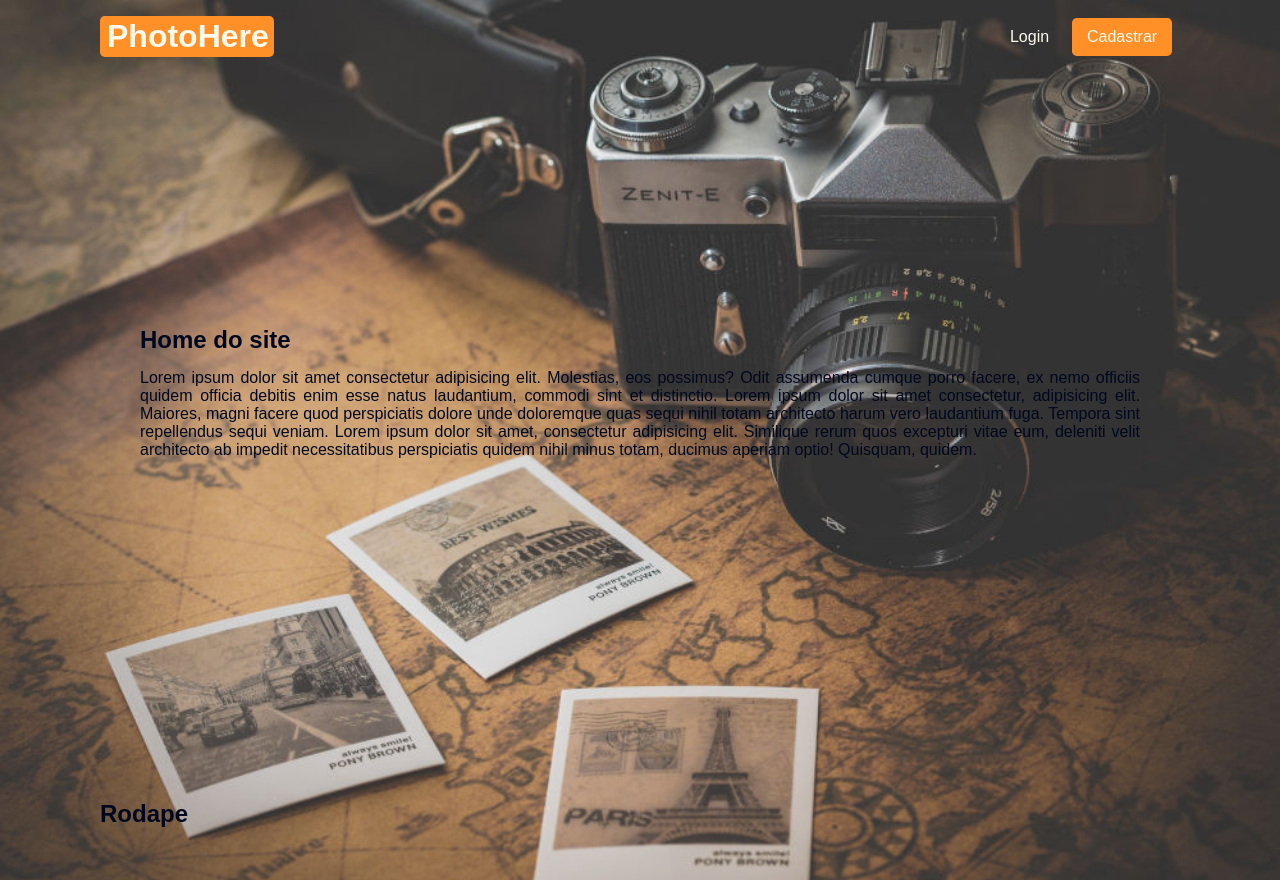
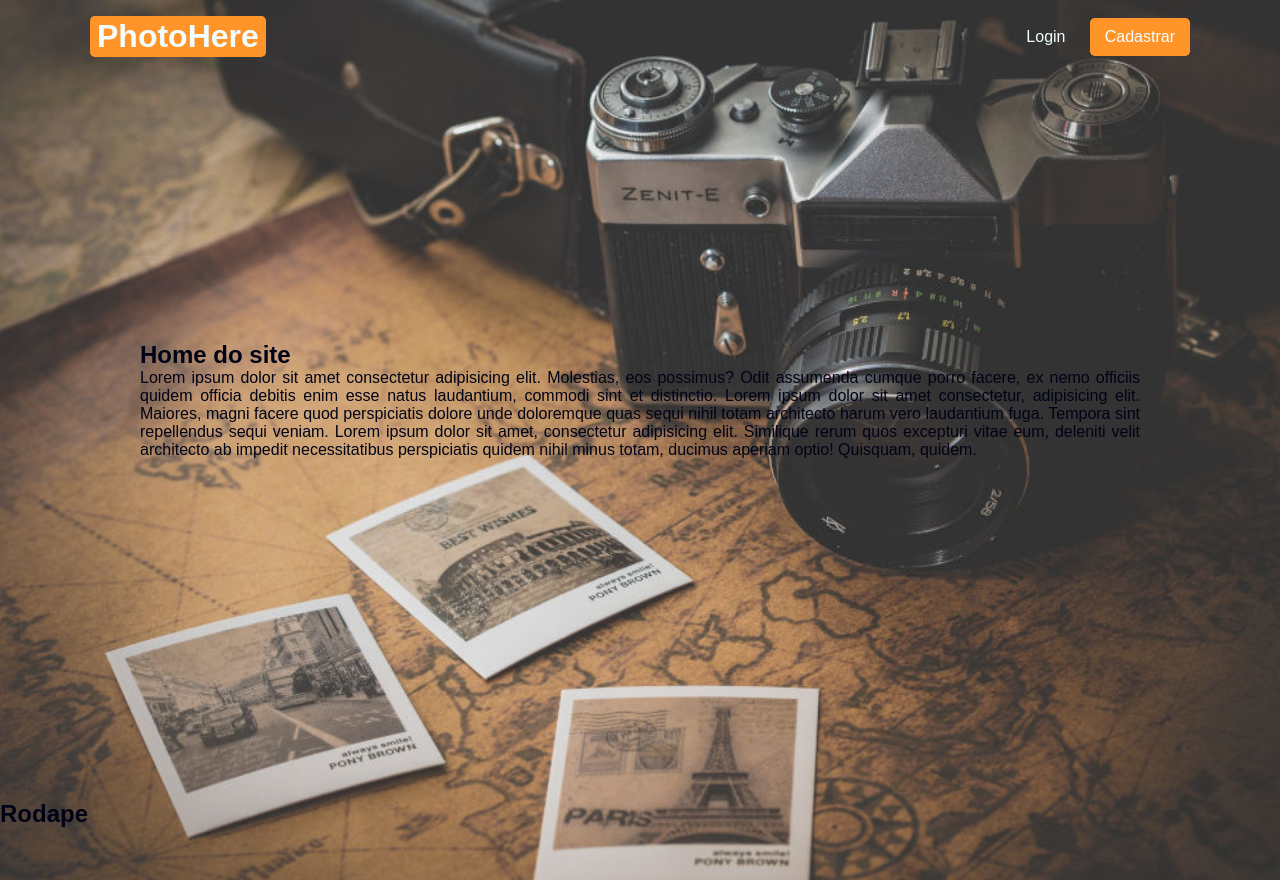
Before and after one commit to Mallaguetti/PhotoHere, a PHP site: page / in a window 1280 px wide. Run offline with PHP 8.4, Linux system fonts and the light colour scheme.

Commit message:
simplificado

```diff
--- a/estilos/_main.css
+++ /dev/null
@@ -1,69 +0,0 @@
-@charset "UTF-8";
-:root{
-    --cor1:#00294F;
-    --cor2:#0056a7;
-    --cor3:#3E89CF;
-    --cor4:#ffd6b0;
-    --cor5:#ff9028;
-    --escuro:#00081f;
-    --claro:#fff9ec;
-}
-*{
-    font-family: Arial, Helvetica, sans-serif;
-    margin: 0;
-    padding: 0;
-}
-body{
-    background-color:var(--claro);
-    color:var(--escuro);
-    text-align:justify;
-}
-header {
-    position:fixed;
-    width:100vw;
-    padding-top:2vh;
-}
-main{
-    min-height:90vh;
-    min-width:260px;
-}
-footer{
-    min-height:10vh;
-}
-section{
-    height:100vh;
-    width:86%;
-    max-width:1000px;
-    display:flex;
-    align-items:center;
-    padding:0 max(7%, calc(50% - 500px));
-}
-p{
-    text-align:justify;
-    margin:15px 0px;
-}
-.tudo{
-    max-width:1200px;
-    height:100%;
-    margin:auto;
-    display:flex;
-    align-content:space-between;
-}
-.tudo > *{
-    width:100%;
-    padding:0 5%;
-}
-.centro{
-    margin:auto 0;
-}
-.base{
-    margin:auto 0 0;
-}
-.logo{
-    width: unset;
-}
-#logo{
-    border-radius:.3rem;
-    background-color:var(--cor5);
-    padding:2px 7px;
-}
--- /dev/null
+++ b/estilos/_principal.css
@@ -0,0 +1,76 @@
+@charset "UTF-8";
+:root{
+    --cor1:#FF9429;
+    --cor2:#ffca95;
+    --cor3:#CCA175;
+    --cor4:#ffc400;
+    --escuro:#000316;
+    --claro:#f1fdff;
+}
+*{
+    font-family:Arial,Helvetica,sans-serif;
+    margin:0;
+    padding:0;
+    text-decoration:none;
+    text-align:justify;
+}
+body{
+    background-color:var(--claro);
+    color:var(--escuro);
+}
+header{
+    position:fixed;
+    width:94%;
+    max-width:1100px;
+    padding:2vh max(3%, calc(50% - 550px));
+    display:flex;
+    justify-content:space-between;
+    align-items:center;
+}
+main{
+    min-height:90vh;
+    min-width:260px;
+}
+footer{
+    min-height:10vh;
+}
+nav{
+    width:100%;
+    display:flex;
+    justify-content:flex-end;
+}
+section{
+    width:86%;
+    max-width:1000px;
+    min-height:100vh;
+    padding:0 max(7%,calc(50% - 500px));
+}
+#logo{
+    border-radius:.3rem;
+    padding:2px 7px;
+}
+.bt{
+    background-color:var(--cor1);
+    color:var(--claro);
+    text-align:center;
+    cursor:pointer;
+    padding:10px 15px;
+    border-radius:.3rem;
+}
+.bt:hover{
+    color:var(--cor2);
+    transition:200ms;
+}
+.flex{
+    display:flex;
+    align-items:center;
+    align-content:center;
+    justify-content: space-around;
+    align-content: space-around;
+}
+.topo{
+
+}
+.base{
+
+}
--- a/estilos/desktop/_mainD.css
+++ /dev/null
@@ -1,6 +0,0 @@
-body{
-    font-size: 110%;
-}
-#logo{
-    font-size: 340%;
-}
--- a/estilos/desktop/indexD.css
+++ /dev/null
@@ -1,5 +0,0 @@
-#fotografo{
-    visibility: visible;
-    position: unset;
-    width: 40%;
-}
--- a/estilos/index.css
+++ /dev/null
@@ -1,10 +0,0 @@
-body{
-    background-image:url(../img/camera.jpg);
-    background-size:auto max(100vh, 75vw);
-    background-position:center 0;
-    background-repeat:no-repeat;
-}
-#fotografo{
-    visibility: hidden;
-    position: absolute;
-}
--- a/estilos/menu.css
+++ /dev/null
@@ -1,30 +0,0 @@
-nav{
-    display:flex;
-    align-items: center ;
-    justify-content:flex-end;
-}
-.bt{
-    text-align:center;
-    background-color:var(--cor3);
-    color:var(--claro);
-    cursor:pointer;
-    margin-right:1%;
-    padding:10px 15px;
-    border-top-right-radius:0.3rem;
-    border-top-left-radius:0.3rem;
-}
-.bt:hover{
-    color:var(--cor4);
-    transition:200ms;
-}
-.selecionado{
-    background-color:unset;
-}
-#cadastrar{
-    border-radius:.3rem;
-    background-color:var(--cor5);
-}
-#login{
-    background-color:unset;
-    box-shadow:unset;
-}
--- /dev/null
+++ b/estilos/paginas/index.css
@@ -0,0 +1,18 @@
+body{
+    background-image:url(../../img/camera.jpg);
+    background-size:auto max(100vh, 75vw);
+    background-position:center 0;
+    background-repeat:no-repeat;
+}
+nav{
+    display:flex;
+    align-items:center;
+    align-content:center;
+}
+nav a{
+    margin-left:1%;
+}
+#login{
+    background-color:unset;
+    box-shadow:unset;
+}
--- a/index.html
+++ b/index.html
@@ -2,28 +2,33 @@
 <head lang="pt-br">
     <title>Pagina</title>
     <meta charset="UTF-8">
-    <link rel="stylesheet" type="text/css" href="estilos/_main.css">
-    <link rel="stylesheet" type="text/css" href="estilos/index.css">
-    <link rel="stylesheet" type="text/css" href="estilos/menu.css">
-    <link rel="stylesheet" type="text/css" media="screen and (min-width:800px)" href="estilos/desktop/indexD.css">
+    <link rel="stylesheet" type="text/css" href="estilos/_principal.css">
+    <link rel="stylesheet" type="text/css" href="estilos/paginas/index.css">
+    <!--<link rel="stylesheet" type="text/css" media="screen and (min-width:800px)" href="estilos/desktop/indexD.css">-->
 </head>
 <body>
     <header>
-        <div class="tudo">
-            <div class="logo">
-                <div class="bt"id="logo">
-                    <h1 onclick="pgIni()">PhotoHere</h1>
+        <a href="index.html">
+            <div class="bt"id="logo">
+                <h1>PhotoHere</h1>
+            </div>
+        </a>
+        <nav>
+            <a href="login.html">
+                <div class="bt"id="login">
+                    <p>Login</p>
                 </div>
-            </div>
-            <nav>
-                <div class="bt" id="login" onclick="pgMen()">Login</div>
-                <div class="bt" id="cadastrar" onclick="pgHom()">Cadastrar</div>
-            </nav>
-        </div>
+            </a>
+            <a href="cadastro.html">
+                <div class="bt">
+                    <p>Cadastrar</p>
+                </div>
+            </a>
+        </nav>
     </header>
     <main>
-        <section>
-            <div class="centro">
+        <section class="flex">
+            <div>
                 <h2>Home do site</h2>
                 <p>
                 Lorem ipsum dolor sit amet consectetur adipisicing elit. Molestias, eos possimus? Odit assumenda cumque porro facere, ex nemo officiis quidem officia debitis enim esse natus laudantium, commodi sint et distinctio.
@@ -33,7 +38,7 @@
         </section>
     </main>
     <footer>
-        <div class="tudo">
+        <div>
             <h2>Rodape</h2>
         </div>
     </footer>
```
Also changed, not shown: cadastro.html (+16 -27 lines), estilos/desktop/perfilFotografo.css (deleted, +0 -12 lines), estilos/desktop/verFotografo.css (deleted, +0 -24 lines), estilos/formulario.css (+16 -7 lines), login.html (+15 -26 lines), estilos/velho_links.css (renamed from estilos/links.css), estilos/velho_mostrarFotografo.css (renamed from estilos/mostrarFotografo.css), estilos/velho_mostrarImagem.css (renamed from estilos/mostrarImagem.css), velho_perfilFotografo.html (renamed from perfilFotografo.html), velho_verEnsaios.html (renamed from verEnsaios.html), velho_verFotografo.html (renamed from verFotografo.html).
